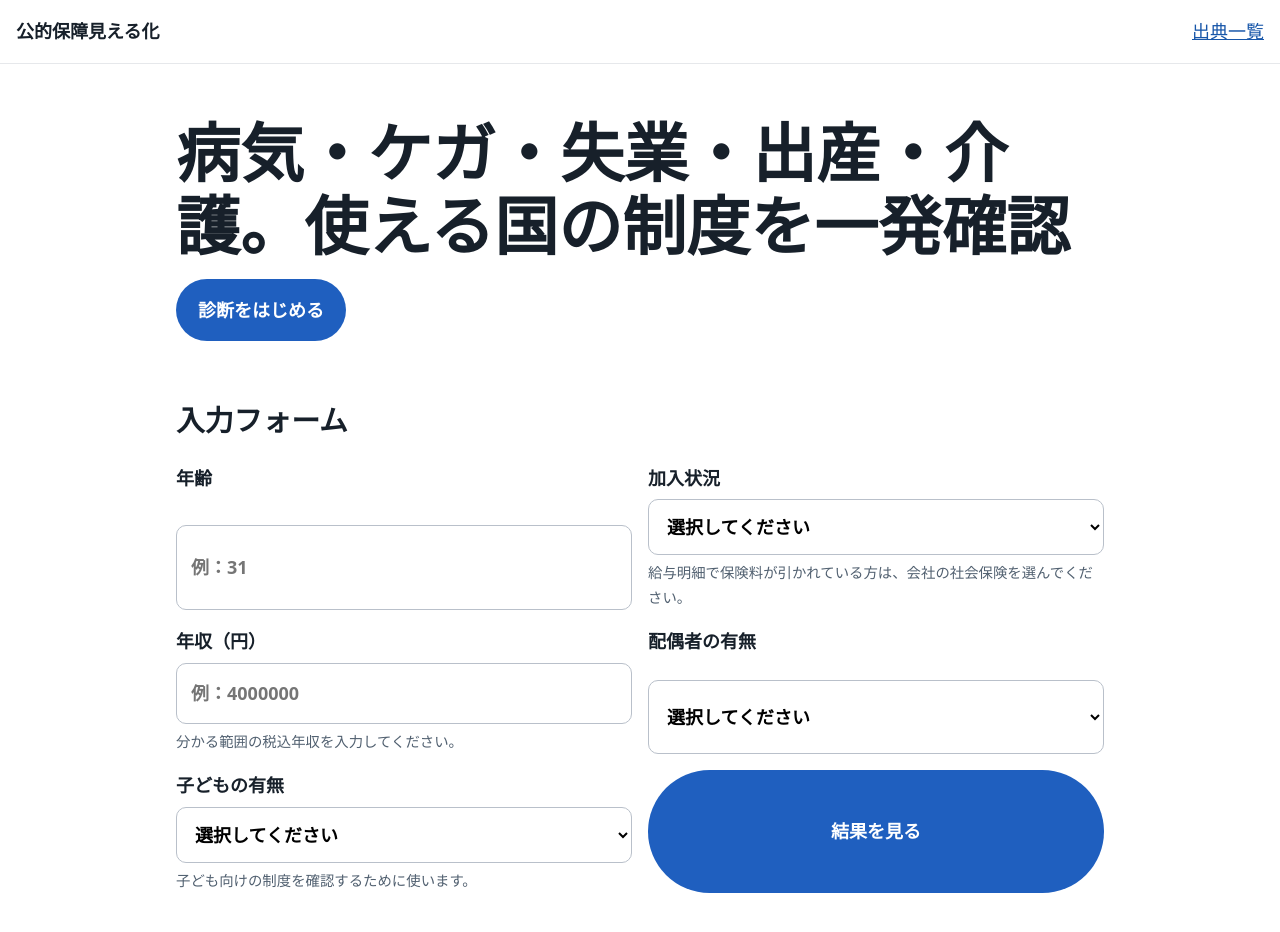
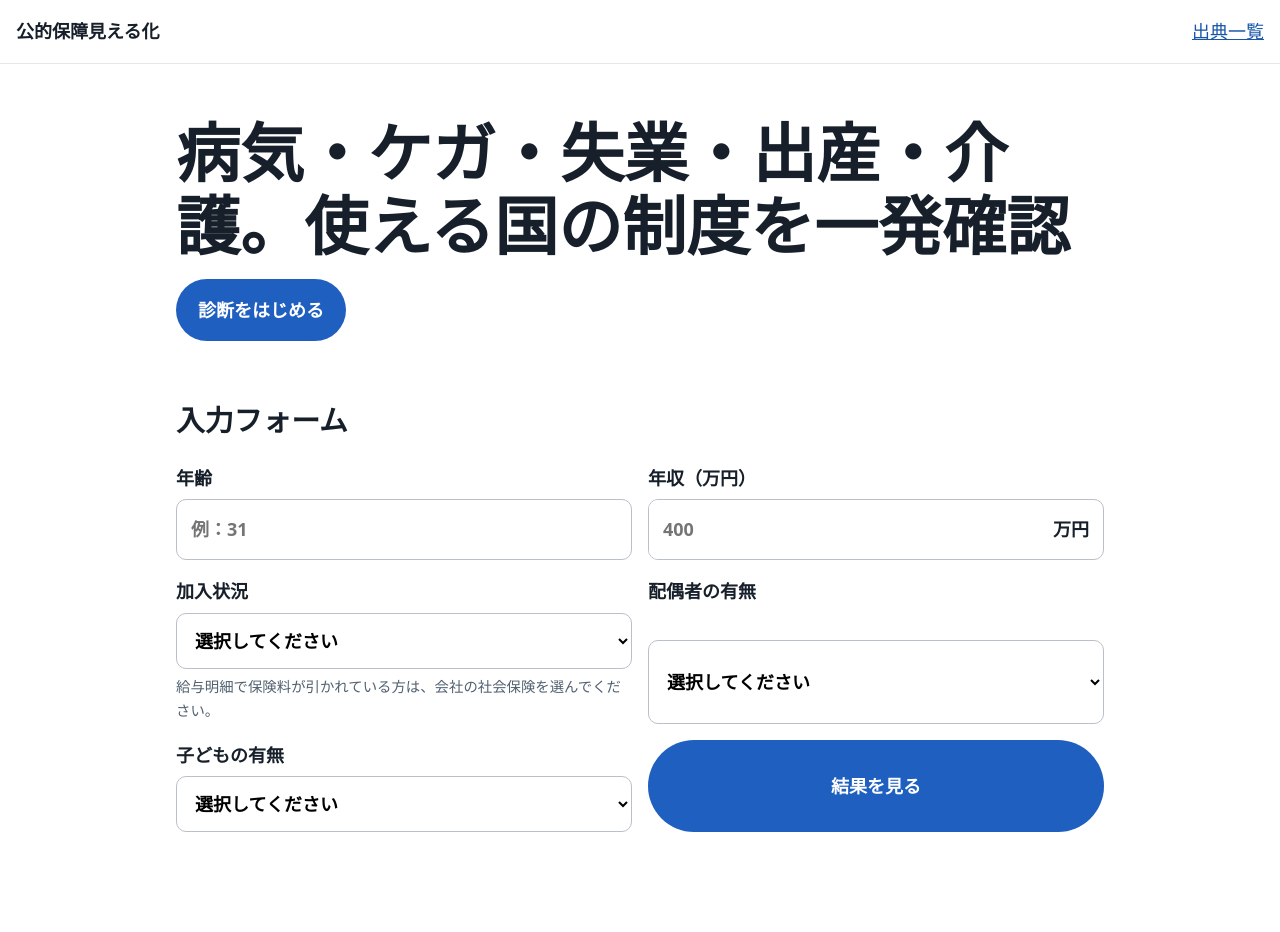
Before and after one commit to dokechi/kouteki-hosho, a Next.js app: page / in a window 1280 px wide. Shown: the top 932 px of the page. Built offline with nearby package versions, Linux system fonts and the light colour scheme.

Commit message:
Make annual income input use man-yen

```diff
--- a/src/app/InputForm.tsx
+++ b/src/app/InputForm.tsx
@@ -4,13 +4,6 @@ import { useMemo, useState } from "react";
 import { BenefitCard } from "@/components/BenefitCard";
 import { calculateBenefits } from "@/lib/calculator";
 import type { InsuranceStatus, UserInput } from "@/lib/types";
-
-const incomeCopy: Record<InsuranceStatus, { label: string; help: string }> = {
-  employee: { label: "年収", help: "税込の年収を入力してください。ボーナス込みでOKです。" },
-  national: { label: "年間所得の目安", help: "売上から経費を引いた金額を入力してください。" },
-  dependent: { label: "本人の年収見込み", help: "扶養に入っている本人の年収を入力してください。" },
-  unknown: { label: "年収", help: "分かる範囲の税込年収を入力してください。" },
-};
 
 type SelectValue = "" | "yes" | "no";
 
@@ -43,16 +36,17 @@ const toNumber = (value: string) => {
 function validateInput(input: FormInput): { errors: string[]; userInput: UserInput | null } {
   const errors: string[] = [];
   const age = toNumber(input.age);
-  const annualIncome = toNumber(input.annualIncome);
+  const annualIncomeManYen = toNumber(input.annualIncome);
   const childrenCount = toNumber(input.childrenCount);
 
   if (age === null || age < 0) errors.push("年齢を入力してください");
   if (!input.insuranceStatus) errors.push("加入状況を選んでください");
-  if (annualIncome === null || annualIncome < 0) errors.push("年収を入力してください");
+  if (annualIncomeManYen === null || annualIncomeManYen < 0) errors.push("年収を入力してください");
   if (!input.hasSpouse) errors.push("配偶者の有無を選んでください");
   if (!input.hasChildren) errors.push("子どもの有無を選んでください");
 
   const hasChildren = input.hasChildren === "yes";
+  const annualIncome = annualIncomeManYen === null ? null : annualIncomeManYen * 10000;
   if (hasChildren) {
     if (childrenCount === null || childrenCount < 1 || childrenCount > 10 || !Number.isInteger(childrenCount)) errors.push("子どもの人数を入力してください");
 
@@ -96,8 +90,6 @@ export function InputForm() {
   const [errors, setErrors] = useState<string[]>([]);
   const [validatedInput, setValidatedInput] = useState<UserInput | null>(null);
   const results = useMemo(() => validatedInput ? calculateBenefits(validatedInput) : [], [validatedInput]);
-  const income = input.insuranceStatus ? incomeCopy[input.insuranceStatus] : incomeCopy.unknown;
-
   const updateNumber = (key: "age" | "annualIncome" | "childrenCount") => (value: string) => {
     setInput((current) => {
       if (key !== "childrenCount") return { ...current, [key]: value };
@@ -137,6 +129,7 @@ export function InputForm() {
     <>
       <form className="formGrid" onSubmit={submitForm} noValidate>
         <label>年齢<input type="number" min="0" placeholder="例：31" value={input.age} onChange={(e) => updateNumber("age")(e.target.value)} /></label>
+        <label>年収（万円）<span className="inputWithUnit"><input type="number" min="0" step="10" placeholder="400" value={input.annualIncome} onChange={(e) => updateNumber("annualIncome")(e.target.value)} /><span className="unitText">万円</span></span></label>
         <label>加入状況<select value={input.insuranceStatus} onChange={(e) => setInput({ ...input, insuranceStatus: e.target.value as FormInput["insuranceStatus"] })}>
           <option value="">選択してください</option>
           <option value="employee">会社の社会保険に入っている</option>
@@ -144,9 +137,8 @@ export function InputForm() {
           <option value="national">国民健康保険に入っている</option>
           <option value="unknown">よく分からない</option>
         </select><span className="helpText">給与明細で保険料が引かれている方は、会社の社会保険を選んでください。</span></label>
-        <label>{income.label}（円）<input type="number" min="0" step="10000" placeholder="例：4000000" value={input.annualIncome} onChange={(e) => updateNumber("annualIncome")(e.target.value)} /><span className="helpText">{income.help}</span></label>
         <label>配偶者の有無<select value={input.hasSpouse} onChange={(e) => setInput({ ...input, hasSpouse: e.target.value as SelectValue })}><option value="">選択してください</option><option value="yes">あり</option><option value="no">なし</option></select></label>
-        <label>子どもの有無<select value={input.hasChildren} onChange={(e) => updateHasChildren(e.target.value as SelectValue)}><option value="">選択してください</option><option value="yes">あり</option><option value="no">なし</option></select><span className="helpText">子ども向けの制度を確認するために使います。</span></label>
+        <label>子どもの有無<select value={input.hasChildren} onChange={(e) => updateHasChildren(e.target.value as SelectValue)}><option value="">選択してください</option><option value="yes">あり</option><option value="no">なし</option></select></label>
         {input.hasChildren === "yes" && <label>子どもの人数<input type="number" min="1" max="10" placeholder="例：1" value={input.childrenCount} onChange={(e) => updateNumber("childrenCount")(e.target.value)} /></label>}
         {input.hasChildren === "yes" && input.childAges.map((age, index) => <label key={index}>子ども{index + 1}人目の年齢<input type="number" min="0" max="30" placeholder="例：3" value={age} onChange={(e) => updateChildAge(index, e.target.value)} /></label>)}
         {errors.length > 0 && <div className="errorBox" role="alert"><p>入力内容を確認してください。</p><ul>{errors.map((error) => <li key={error}>{error}</li>)}</ul></div>}
--- a/src/app/globals.css
+++ b/src/app/globals.css
@@ -14,6 +14,9 @@ h3 { font-size: 1.1rem; margin: 0 0 6px; }
 .formGrid { display: grid; gap: 16px; margin: 24px 0; }
 label { display: grid; gap: 6px; font-weight: 700; }
 input, select { width: 100%; font: inherit; padding: 14px; border: 1px solid #b9c0ca; border-radius: 10px; background: #fff; }
+.inputWithUnit { display: grid; grid-template-columns: 1fr auto; align-items: center; border: 1px solid #b9c0ca; border-radius: 10px; background: #fff; overflow: hidden; }
+.inputWithUnit input { border: 0; border-radius: 0; }
+.unitText { padding: 0 14px 0 6px; font-weight: 700; color: #17202a; white-space: nowrap; }
 button, .button { display: inline-block; width: 100%; border: 0; border-radius: 999px; background: #1f5fbf; color: #fff; padding: 16px 22px; font: inherit; font-weight: 800; text-align: center; text-decoration: none; cursor: pointer; }
 .helpText { font-size: .9rem; font-weight: 500; color: #516070; }
 .errorBox { grid-column: 1 / -1; border: 1px solid #d93025; background: #fff5f5; color: #8a1f17; border-radius: 10px; padding: 14px 16px; }
```
